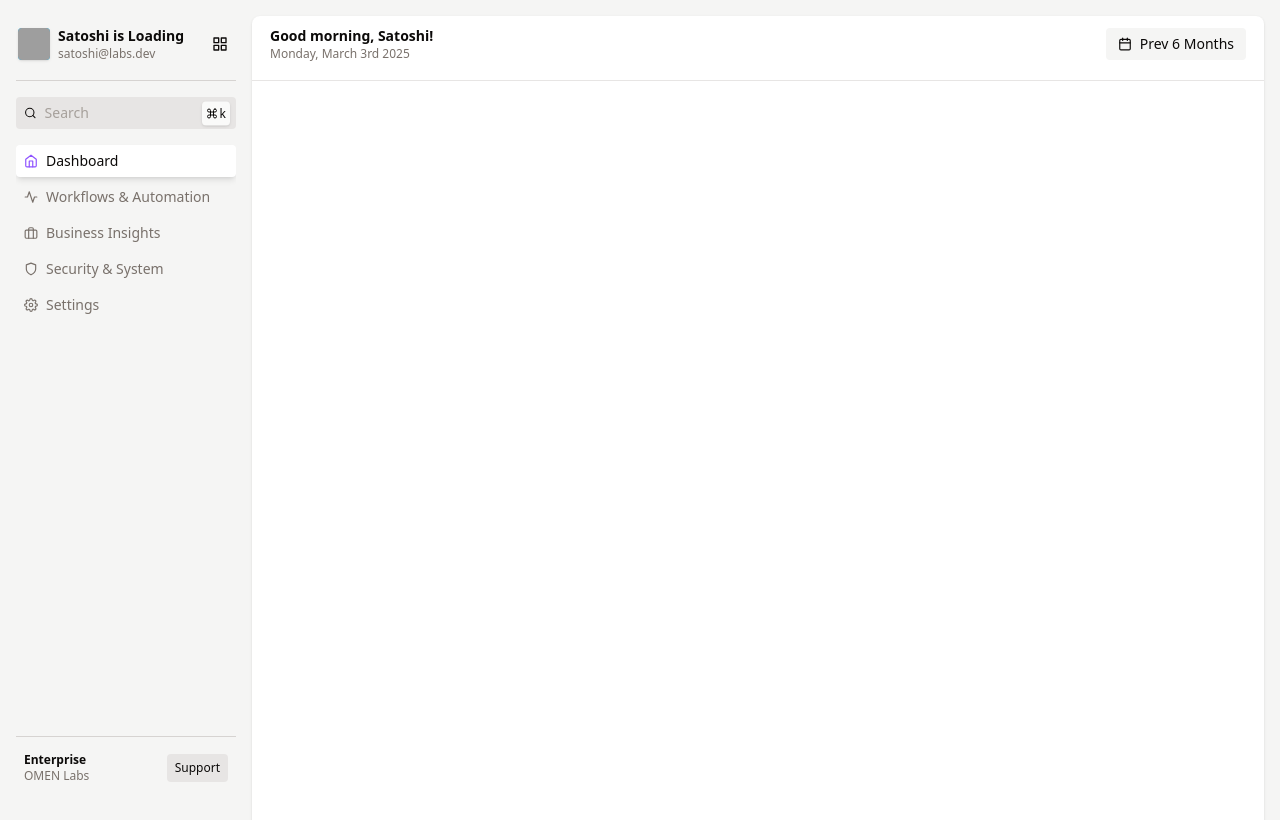
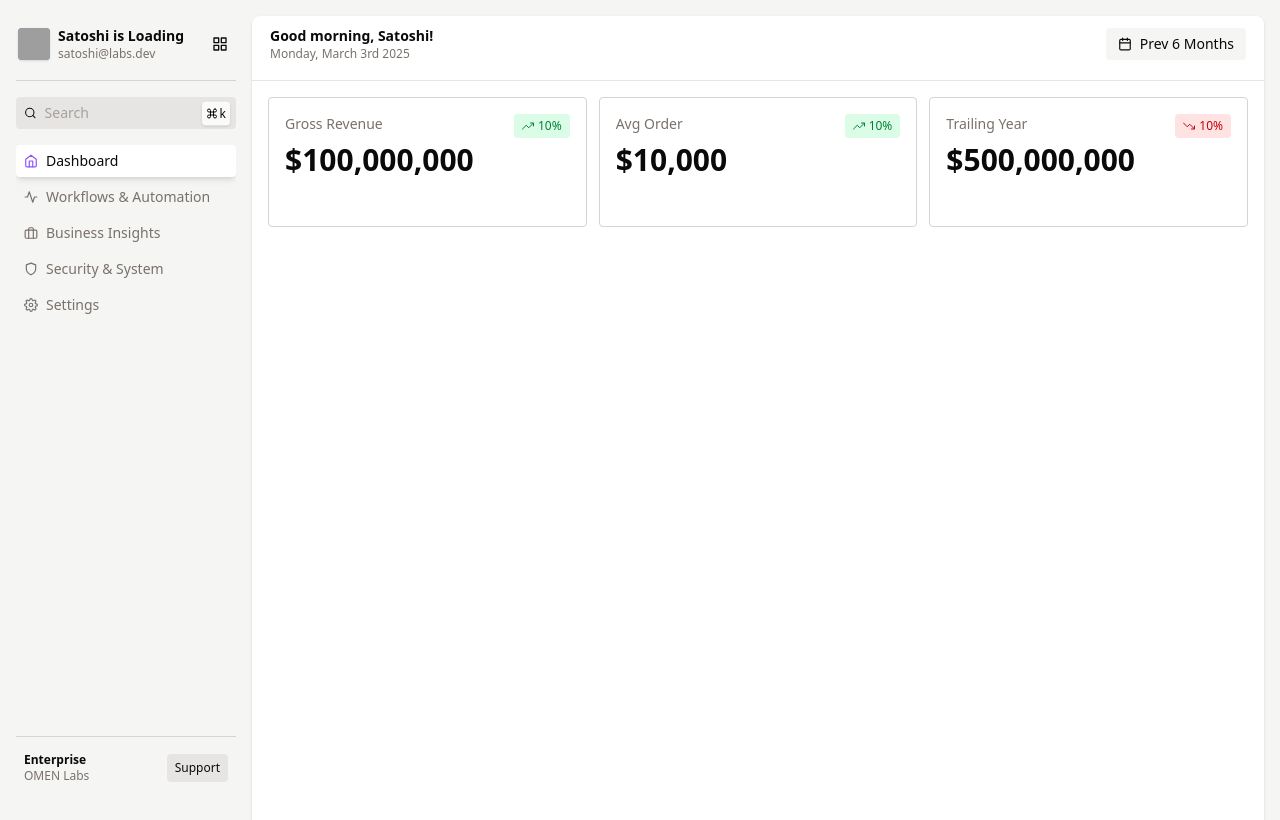
Before and after one commit to SenpaiiSaint/UniSphere, a Next.js app: page / in a window 1280 px wide. Shown: the top 820 px of the page. Built offline with nearby package versions, Linux system fonts and the light colour scheme; grey boxes are pictures that could not be loaded.

Commit message:
Initial Dashboard Setup

```diff
--- a/app/components/Dashboard/Dashboard.tsx
+++ b/app/components/Dashboard/Dashboard.tsx
@@ -1,10 +1,12 @@
 import React from 'react'
 import { TopBar } from './TopBar'
+import { Grid } from './Grid'
 
 export const Dashboard = () => {
   return (
     <div className='bg-white rounded-lg pb-4 shadow h-[200vh]'>
       <TopBar />
+      <Grid />
     </div>
   )
 }
--- /dev/null
+++ b/app/components/Dashboard/Grid.tsx
@@ -0,0 +1,10 @@
+import React from 'react'
+import { StatCards } from './StatCards'
+
+export const Grid = () => {
+  return (
+    <div className='px-4 grid gap-3 grid-cols-12'>
+        <StatCards />
+    </div>
+  );
+}
--- /dev/null
+++ b/app/components/Dashboard/StatCards.tsx
@@ -0,0 +1,61 @@
+import React from "react";
+import { FiTrendingDown, FiTrendingUp } from "react-icons/fi";
+
+export const StatCards = () => {
+  return (
+    <>
+      <Card
+        title="Gross Revenue"
+        value="$100,000,000"
+        pillText="10%"
+        trend="up"
+        period="From Jan 1st - Marc 3rd"
+        />
+      <Card
+      title="Avg Order"
+      value="$10,000"
+      pillText="10%"
+      trend="up"
+      period="From Jan 1st - Marc 3rd"
+      />
+
+      <Card
+      title="Trailing Year"
+      value="$500,000,000"
+      pillText="10%"
+      trend="down"
+      period="Previous 365 Days"
+      />
+    </>
+  );
+};
+
+const Card = ({
+  title,
+  value,
+  pillText,
+  trend,
+  period,
+   }: {
+  title: string;
+  value: string;
+  pillText: string;
+  trend: "up" | "down";
+  period: string;
+}) => {
+  return <div className="col-span-4 p-4 rounded border border-stone-300">
+    <div className="flex mb-8 items-start justify-between">
+        <div>
+            <h3 className="text-stone-500 mb-2 text-sm">
+                {title}
+            </h3>
+            <p className="text-3xl font-semibold">{value}</p>
+        </div>
+
+        <span className={`text-xs flex items-center gap-1 font-medium px-2 py-1 rounded ${trend === "up" ? "bg-green-100 text-green-700" : "bg-red-100 text-red-700"}`}>
+            {trend === "up" ? <FiTrendingUp /> : <FiTrendingDown />}
+            {pillText}
+        </span>
+    </div>
+  </div>;
+};
```
